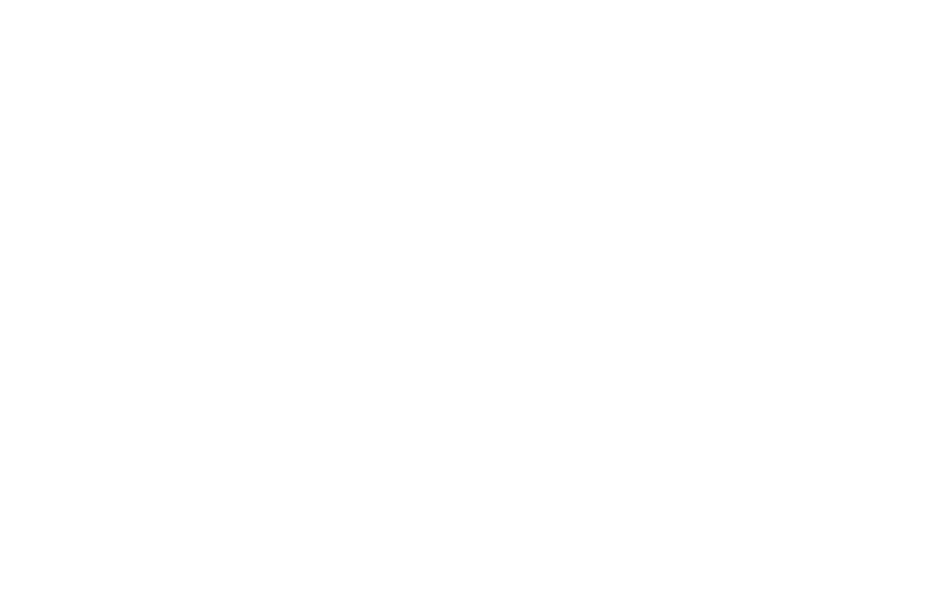
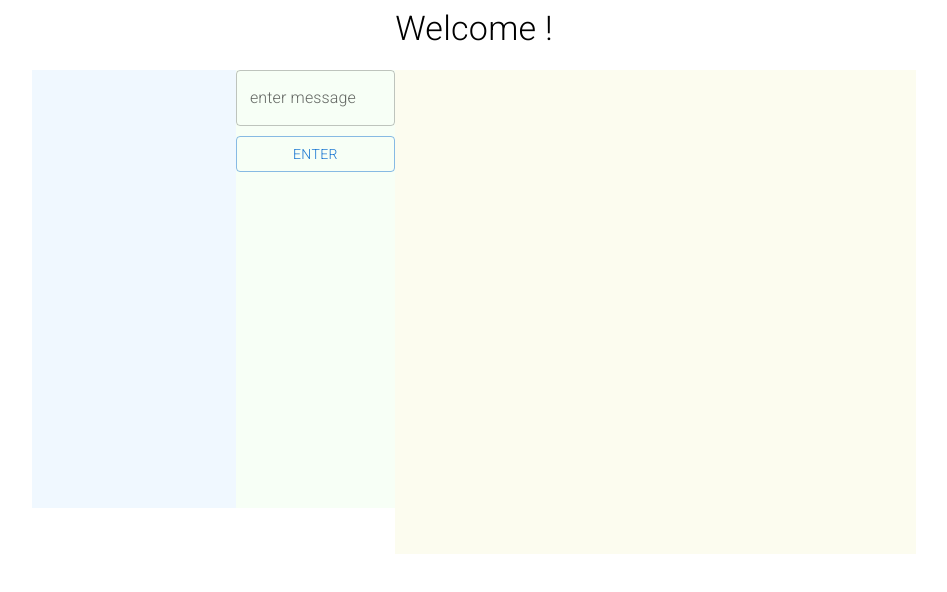
Before and after one commit to abdirahmanhassann/React-Node-Express-Firebase-chatApp, a React (Create React App) app in the folder client/chatappp/: page /chatpage2 in a window 1280 px wide. Before the commit this address had no page. Shown: the top 592 px of the page, without its empty margins (166-1113 px from the left). Built offline with nearby package versions, Linux system fonts and the light colour scheme; no server answers.

Commit message:
Added one-way chat functionality between to routes

```diff
--- a/client/chatappp/src/App.css
+++ b/client/chatappp/src/App.css
@@ -15,3 +15,26 @@
   jusitfy-self:center;
   gap:10px;
 }
+.chatdiv{
+  width: 69vw;
+  background: #f7fff6;
+  height: 88vh;
+  display: flex;
+  flex-direction: row;
+}
+.scrolldiv{
+  height: 100%;
+    width: 30%;
+    background: aliceblue;
+}
+.messagediv{
+  height: 100%;
+  width: 70%;
+  background: #fcfcef;
+  display: flex;
+  flex-direction: column;
+  overflow-x: scroll;
+  text-align: -webkit-left;
+  padding: 23px;
+  gap: 13px;
+}
--- a/client/chatappp/src/App.tsx
+++ b/client/chatappp/src/App.tsx
@@ -1,7 +1,9 @@
 import React from 'react'
 import {BrowserRouter as Router ,Route,Routes,Link} from 'react-router-dom'
 import Chatpage from './components/Chatpage.tsx'
+import Chatpage2 from './components/Chatpage2.tsx'
 import Signin from './components/Signin.tsx'
+
 function App() {
   return (
     <>
@@ -9,6 +11,7 @@
       <Routes>
         <Route path='/' element={<Signin/>}/>
         <Route path='/chatpage' element={<Chatpage/>}/>
+        <Route path='/chatpage2' element={<Chatpage2/>}/>
       </Routes>
     </Router>
     </>
--- a/client/chatappp/src/components/Chatpage.tsx
+++ b/client/chatappp/src/components/Chatpage.tsx
@@ -1,8 +1,60 @@
-import React from 'react'
+import { Typography } from '@mui/material'
+import React, { useEffect, useState } from 'react'
+import { TextDecoder } from 'util';
 
 function Chatpage() {
+    const [message, setMessage] = useState<string[]>([]);
+    const [ress,setress]=useState('')
+    const email:string|null=localStorage.getItem('Email')
+
+    useEffect(() => {
+        const socket = new WebSocket('ws://localhost:5002');
+
+        // Connection opened
+        socket.addEventListener('open', function (event) {
+          console.log('Connected to WS Server');
+        });
+
+        // Listen for messages
+        socket.addEventListener('message', function (event) {
+            event.data.text().then((messagee: string) => {
+                setMessage((prevMessages) => [...prevMessages, messagee]);
+              });
+});
+
+return () => {
+    // Close the connection when the component unmounts
+    socket.close();
+    setMessage([...message,ress]);
+        };
+          }, []);
+
+
   return (
-    <div>Chatpage</div>
+
+    <div className='centerdiv'>
+       <Typography variant="h4" component="h2">
+ Welcome !  {email}
+</Typography>
+<div className='chatdiv'>
+    <div className='scrolldiv'></div>
+    <div className='messagediv'>
+    {
+        message && message.map((i)=>{
+          return (
+<div>
+    <Typography variant="h6" component="h2">
+{i}
+</Typography>
+</div>
+          )
+
+        })
+    }
+</div>
+</div>
+
+         </div>
   )
 }
 
--- /dev/null
+++ b/client/chatappp/src/components/Chatpage2.tsx
@@ -0,0 +1,57 @@
+import { Button, TextField, Typography } from '@mui/material'
+import React, { useEffect, useState } from 'react'
+
+function Chatpage2() {
+
+    const email:string|null=localStorage.getItem('Email')
+   const [refresh,setrefresh]=useState(false)
+const [message,setMessage]=useState<string[]>([])
+const [input,setinput]=useState('')
+    useEffect(() => {
+        const socket = new WebSocket('ws://localhost:5002');
+
+        // Connection opened
+        socket.addEventListener('open', function (event) {
+          console.log('Connected to WS Server');
+        });
+
+        // Listen for messages
+        socket.addEventListener('message', function (event) {
+          console.log('Message from server ', event);
+
+              socket.send(input);
+
+              socket.close();
+
+        });
+
+      }, [refresh]);
+
+      function submitted(e):void{
+e.preventDefault()
+setMessage([...message,input])
+//setinput('')
+setrefresh((i)=>!i)
+      }
+
+  return (
+
+    <div className='centerdiv'>
+       <Typography variant="h4" component="h2">
+ Welcome !  {email}
+</Typography>
+<div className='chatdiv'>
+    <div className='scrolldiv'></div>
+    <form onSubmit={submitted}>
+    <TextField id="outlined-basic" type='text' label="enter message"  value={input} onChange={(e)=>{setinput(e.target.value)}}/>
+<Button variant="outlined" aria-label="outlined button group" type='submit'>Enter</Button>
+      </form>
+
+    <div className='messagediv'></div>
+</div>
+
+         </div>
+  )
+}
+
+export default Chatpage2
--- a/client/chatappp/src/components/Signin.tsx
+++ b/client/chatappp/src/components/Signin.tsx
@@ -3,10 +3,12 @@
 import '../App.css';
 import { Button, TextField,Typography } from '@mui/material'
 import '@fontsource/roboto/300.css';
+import { useNavigate } from 'react-router';
 function Signin() {
   const [po,setpo]=useState<p[]>();
   const [changed,setchanged]=useState({email:null,password:null})
   const [sent,setsent]=useState(false)
+  const navigate=useNavigate()
   interface p{
     name:string;
     age:number;
@@ -36,7 +38,9 @@
     .then(changed => {
       console.log(changed);
       if(changed.email && changed.password){
+        localStorage.setItem('Email',changed.email)
         console.log('signed in')
+navigate('/chatpage')
       }
       else{
         console.log('not signed in')
```
